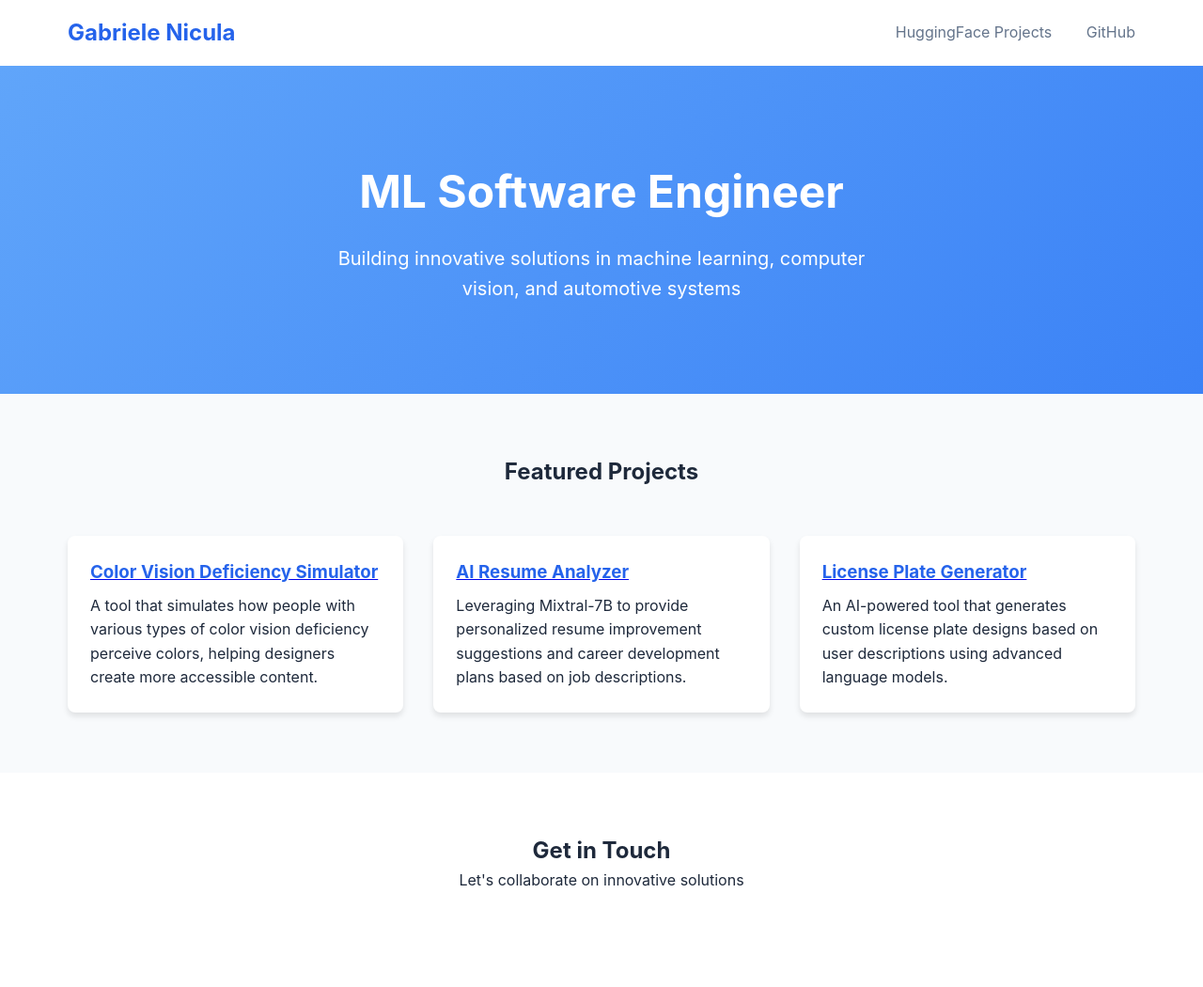
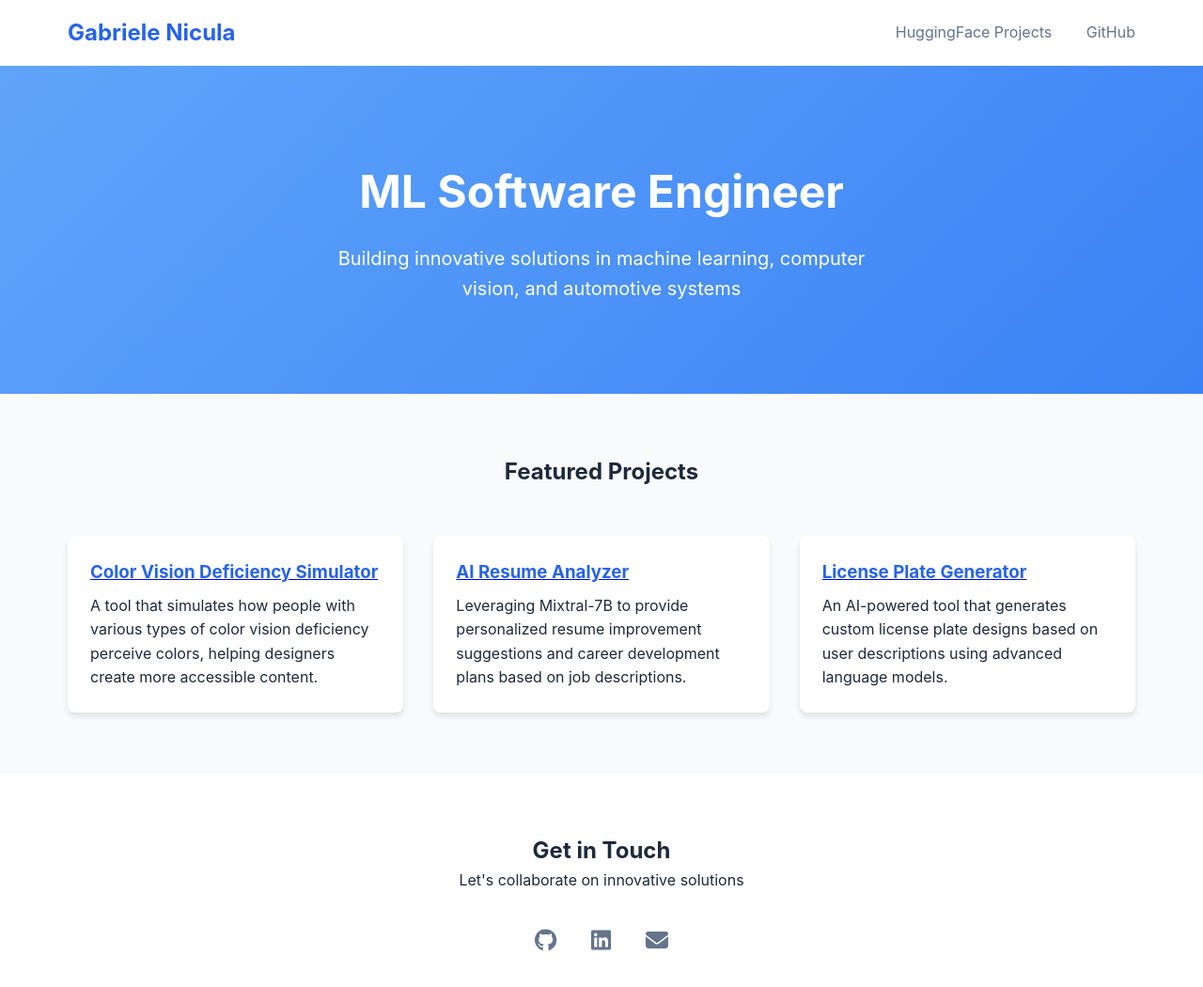
Before and after one commit to gnicula/gnicula.github.io, a plain HTML site: page index.html in a window 1280 px wide. Shown: the whole page at 94% size. Drawn offline with Linux system fonts and the light colour scheme.

Commit message:
added contact bottom buttons

```diff
--- a/index.html
+++ b/index.html
@@ -205,15 +205,16 @@
         </div>
     </div>
 
-    <div id="contact" class="section contact">
+    <section class="contact" id="contact">
         <div class="container">
             <h2>Get in Touch</h2>
             <p>Let's collaborate on innovative solutions</p>
-
             <div class="social-links">
-                <a href="https://github.com/gnicula" target="_blank"></a>
-                <a href="https://www.linkedin.com/in/gabriele-nicula-9847241aa/" target="_blank"></a>
-                <a href="mailto:glnicula1@outlook.com"></a>
+                <a href="https://github.com/gnicula" target="_blank"><i class="fab fa-github"></i></a>
+                <a href="https://www.linkedin.com/in/gabriele-nicula" target="_blank"><i class="fab fa-linkedin"></i></a>
+                <a href="mailto:glnicula1@outlook.com"><i class="fas fa-envelope"></i></a>
             </div>
         </div>
-    </div>
+    </section>
+</body>
+</html>
```
